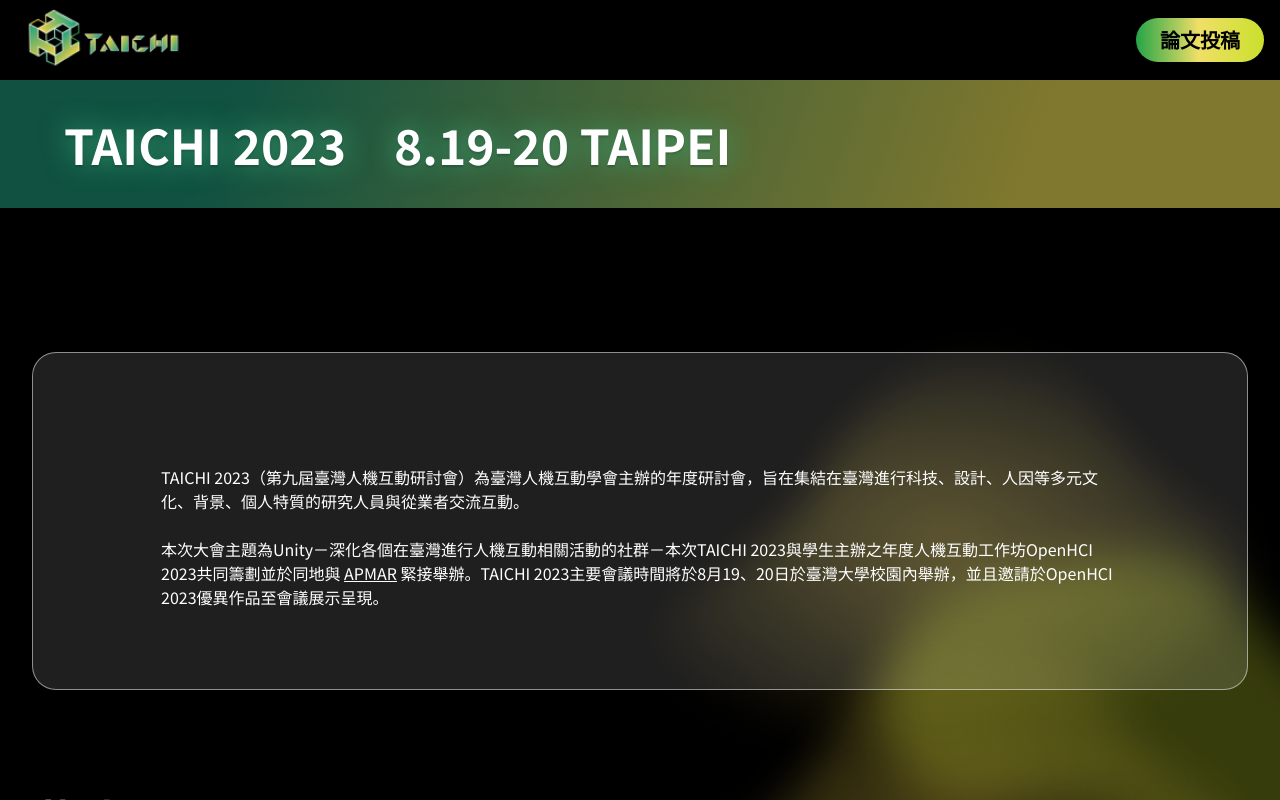
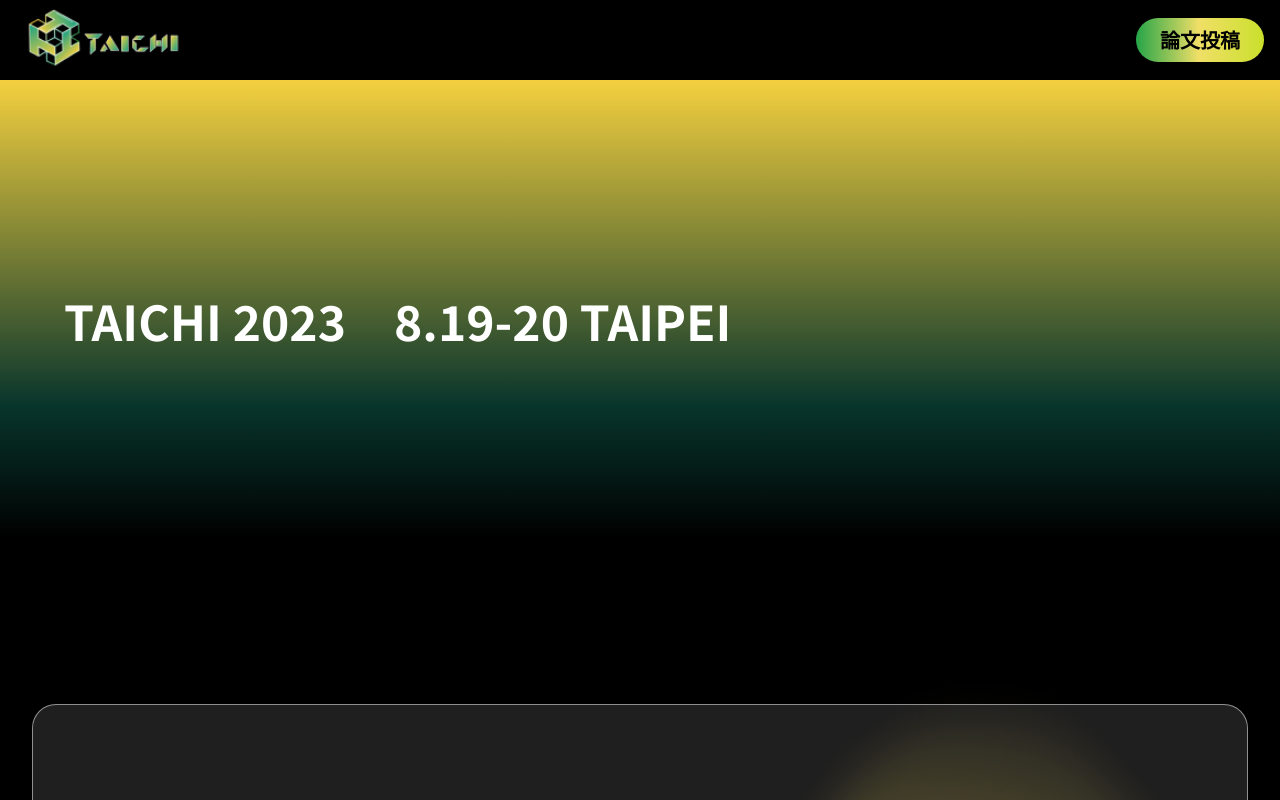
Before and after one commit to openhci-workshop/taichi-2023, a Next.js app: page /submission in a window 1280 px wide. Shown: the top 800 px of the page. Built offline with nearby package versions, Linux system fonts and the light colour scheme; a web font is replaced by a local one.

Commit message:
feat: update header title background

```diff
--- a/app/submission/styles.module.scss
+++ b/app/submission/styles.module.scss
@@ -1,9 +1,12 @@
 .sectionTitle {
-	background: linear-gradient(109.22deg, rgba(32, 162, 130, 0.5) 17.48%, rgba(254, 238, 91, 0.5) 79.64%), #000000;
+	// background: linear-gradient(109.22deg, rgba(32, 162, 130, 0.5) 17.48%, rgba(254, 238, 91, 0.5) 79.64%), #000000;
 
-	& > h1 {
-		text-shadow: 0px 0px 28px #3fa978, 0px 2px 2px rgba(0, 0, 0, 0.25);
-	}
+	// & > h1 {
+	// 	text-shadow: 0px 0px 28px #3fa978, 0px 2px 2px rgba(0, 0, 0, 0.25);
+	// }
+
+	height: 480px;
+	background: linear-gradient(0deg, rgba(0, 0, 0, 0.3) 4.58%, rgba(16, 117, 97, 0.445833) 31.91%, #F4D03F 100%);
 }
 
 .deadlineBackdrop {
```
Also changed, not shown: 1 other file (tests, documents, lock files or other folders).
